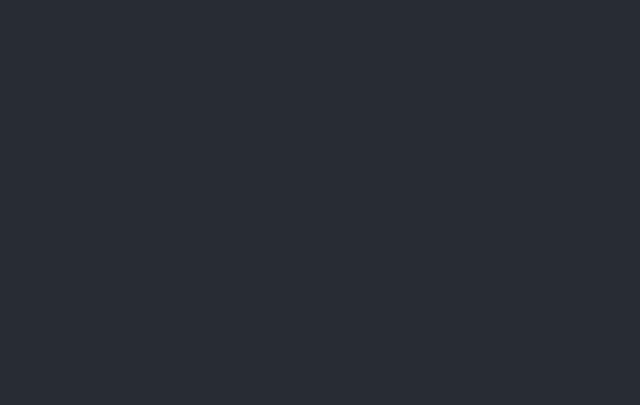
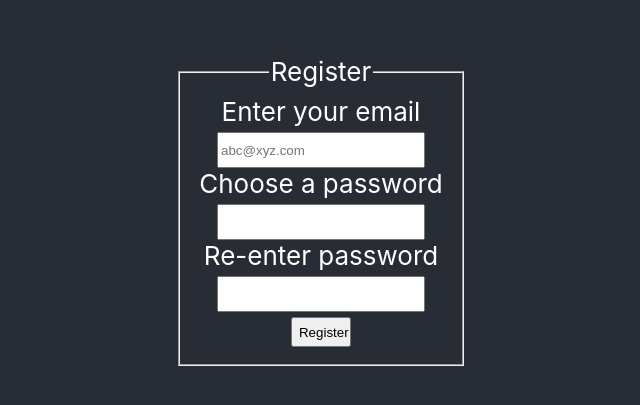
Before and after one commit to AshwinAashu/Simple-react-login, a React (Create React App) app: page /register in a window 1280 px wide. Shown: the part 189-594 px from the top of the page, without its empty margins (319-959 px from the left). Built offline with nearby package versions, Linux system fonts and the light colour scheme.

Commit message:
register added

```diff
--- a/src/App.js
+++ b/src/App.js
@@ -3,19 +3,22 @@ import './App.css';
 import Login from './component/Login';
 import LandingPage from './component/LandingPage';
 import {BrowserRouter as Router, Route, Switch }  from 'react-router-dom';
-
+import Register from './component/Register';
 
 
 
 
 function App() {
+
+
+
   return (
     <div className="App">
       <header className="App-header">
         <Router>
           <Switch>
           <Route exact path="/" component={Login}/>
-
+          <Route exact path="/register" component={Register}/>
 
           <Route
            path="/profile/:name"
--- a/src/component/Login.js
+++ b/src/component/Login.js
@@ -9,24 +9,31 @@ class Login extends Component {
             email: "",
             pasw : "",
             loggedIn :  false,
+
         }
        this.emailHandler =  this.emailHandler.bind(this);
        this.pswHandler =  this.pswHandler.bind(this);
        this.submitHandler = this.submitHandler.bind(this);
     }
 
+    //lifecycle  methods
+
+
+    //event handlers
     emailHandler=(e)=>{
         e.preventDefault();
         this.setState({email : e.target.value});
+    }
+
+    registerNewUser = (e) =>{
+        e.preventDefault();
+        this.props.history.push('/register');
     }
 
     pswHandler = (e) =>{
         e.preventDefault();
         this.setState({pasw : e.target.value});
     }
-
-
-
 
     submitHandler = (e)=> {
         e.preventDefault();
@@ -49,9 +56,6 @@ class Login extends Component {
 
         })
         .catch((e)=> console.log(e));
-
-
-
     }
 
 
@@ -65,6 +69,7 @@ class Login extends Component {
                     <input onChange = {this.pswHandler} type="password" name="password" className="emailform" value={this.state.pasw} placeholder="Password"/> <br/>
                     <input type="submit" className="submitbutton" value="LogIn"/>
                 </form>
+                <span><h3> New here? </h3> <button onClick={this.registerNewUser} >Register now</button></span>
             </div>
         )
     }
--- /dev/null
+++ b/src/component/Register.js
@@ -0,0 +1,22 @@
+import React from 'react';
+
+function Register(props){
+    return(
+        <div>
+            <fieldset>
+                <legend>Register</legend>
+                <form>
+                    <label>Enter your email</label><br/>
+                    <input type="email" value={props.email} className="emailform" placeholder="abc@xyz.com"/><br/>
+                    <label> Choose a password </label><br/>
+                    <input type="password" value ={props.pasw1} className = "emailform" /><br/>
+                    <label>Re-enter password</label>  <br/>
+                    <input type="password" value ={props.pasw2} className = "emailform" /><br/>
+                    <input type="submit" className="submitbutton" value="Register"/>
+                </form>
+            </fieldset>
+        </div>
+    );
+}
+
+export default Register;
```
